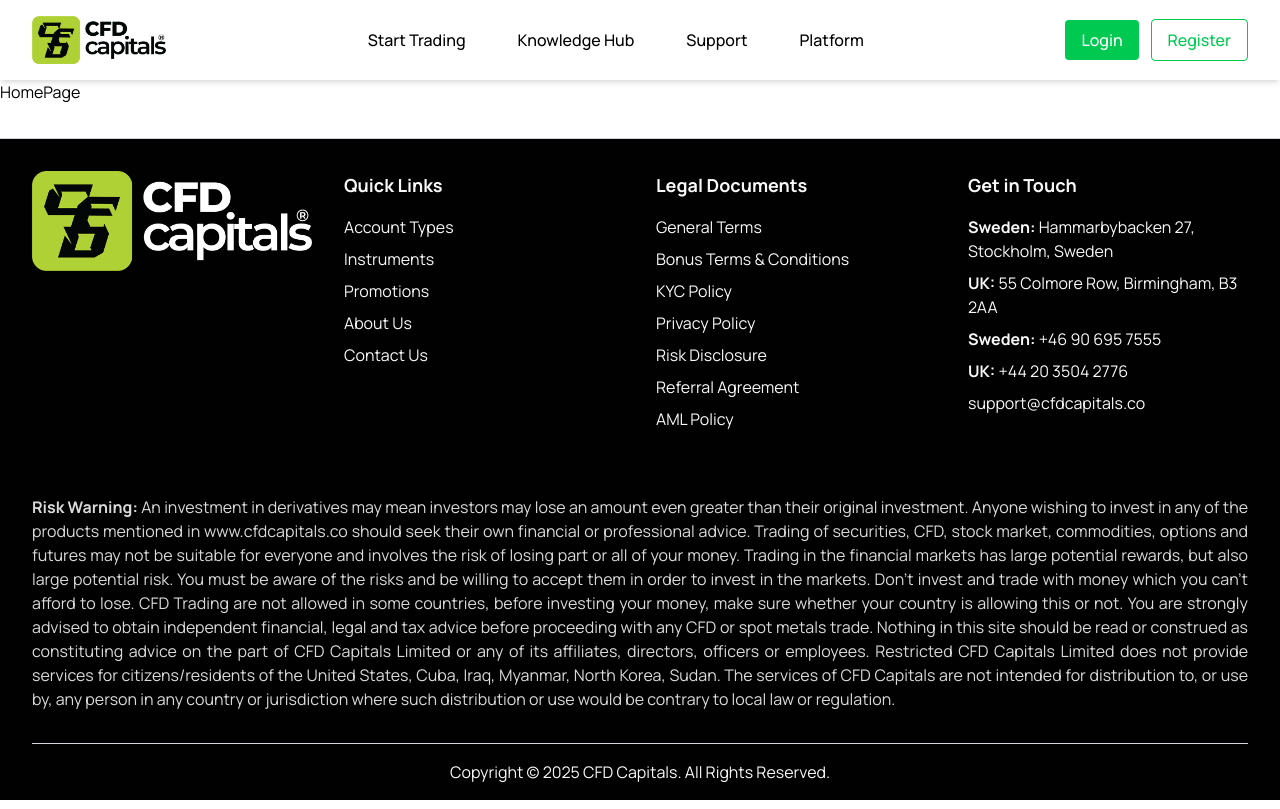
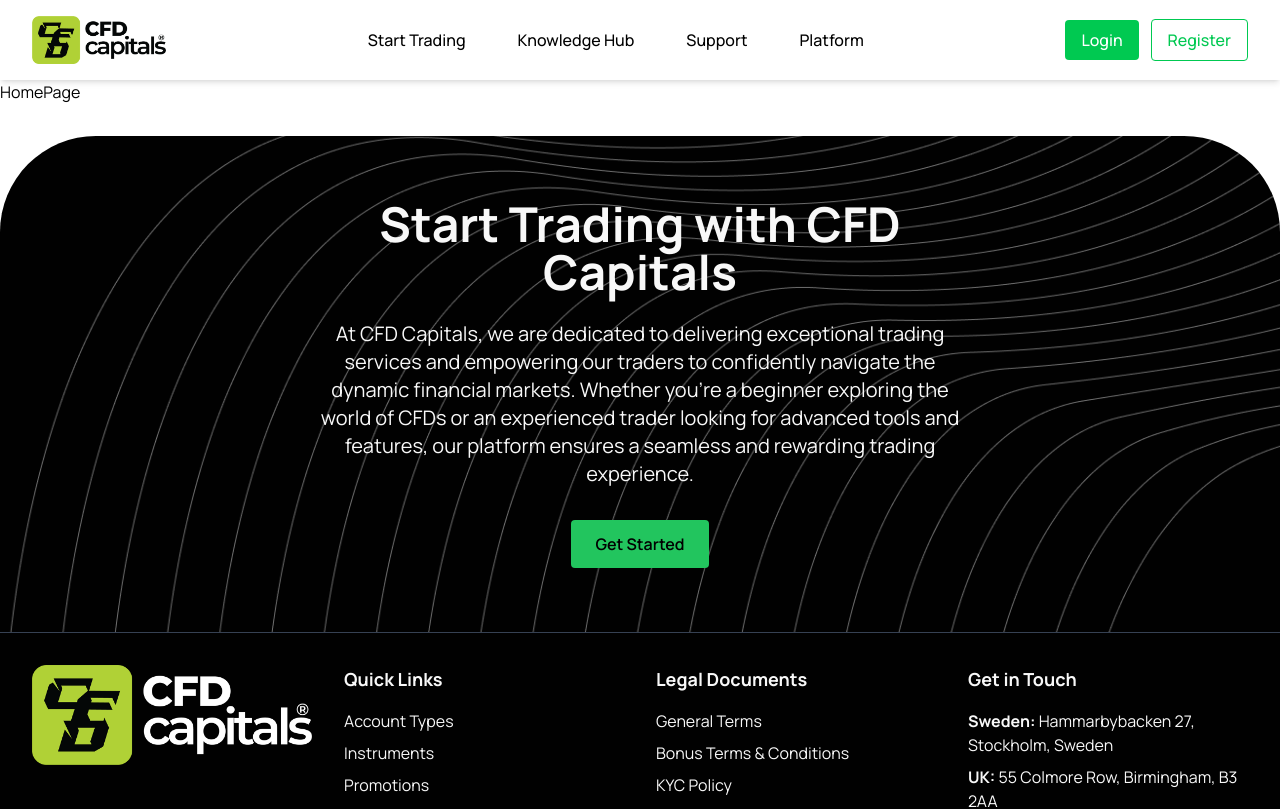
Before and after one commit to zafar-m3n/CFDCapita, a React (Vite) app: page / in a window 1280 px wide. Shown: the top 809 px of the page. Built offline with nearby package versions, Linux system fonts and the light colour scheme; some icons are missing.

Commit message:
GetStarted Section

```diff
--- a/src/components/Footer.jsx
+++ b/src/components/Footer.jsx
@@ -5,7 +5,7 @@
 
 export default function Footer() {
   return (
-    <div className="bg-primary text-light min-h-40 relative w-full flex flex-col items-center justify-center overflow-hidden border-t border-gray-300 mt-4 md:mt-6 lg:mt-8">
+    <div className="bg-primary text-light min-h-40 relative w-full flex flex-col items-center justify-center overflow-hidden border-t border-gray-700">
       <footer className="max-w-7xl mx-auto px-4 sm:px-6 lg:px-8">
         <div className="grid grid-cols-1 gap-8 md:grid-cols-2 lg:grid-cols-4 py-8">
           {/* Logo and Socials */}
--- /dev/null
+++ b/src/components/GetStarted.jsx
@@ -0,0 +1,35 @@
+import React from "react";
+import { Link } from "react-router-dom";
+import bgLine from "@/assets/bg-line.png";
+
+export default function GetStartedSection() {
+  return (
+    <section className="w-full bg-primary text-light relative flex items-center justify-center text-center py-16 px-4 sm:px-8 overflow-hidden rounded-t-[48px] md:rounded-t-[96px] mt-4 md:mt-6 lg:mt-8">
+      {/* Background image with opacity */}
+      <div
+        className="absolute inset-0 bg-no-repeat bg-bottom bg-cover opacity-50 rounded-t-3xl"
+        style={{
+          backgroundImage: `url(${bgLine})`,
+          zIndex: 0,
+        }}
+      ></div>
+
+      {/* Content */}
+      <div className="max-w-2xl relative z-10">
+        <h2 className="text-4xl sm:text-5xl font-bold mb-6">Start Trading with CFD Capitals</h2>
+        <p className="text-lg sm:text-xl mb-8">
+          At CFD Capitals, we are dedicated to delivering exceptional trading services and empowering our traders to
+          confidently navigate the dynamic financial markets. Whether you’re a beginner exploring the world of CFDs or
+          an experienced trader looking for advanced tools and features, our platform ensures a seamless and rewarding
+          trading experience.
+        </p>
+        <Link
+          to="/login"
+          className="inline-block px-6 py-3 rounded bg-accent text-primary font-semibold hover:opacity-90 transition"
+        >
+          Get Started
+        </Link>
+      </div>
+    </section>
+  );
+}
--- a/src/layouts/DefaultLayout.jsx
+++ b/src/layouts/DefaultLayout.jsx
@@ -1,7 +1,8 @@
 import React from "react";
 import { Outlet } from "react-router-dom";
 import Header from "@/components/Header";
-import Footer from "../components/Footer";
+import Footer from "@/components/Footer";
+import GetStartedSection from "@/components/GetStarted";
 
 const DefaultLayout = () => {
   return (
@@ -12,6 +13,7 @@
       <main className="flex-grow">
         <Outlet />
       </main>
+      <GetStartedSection />
       <Footer />
     </div>
   );
```
